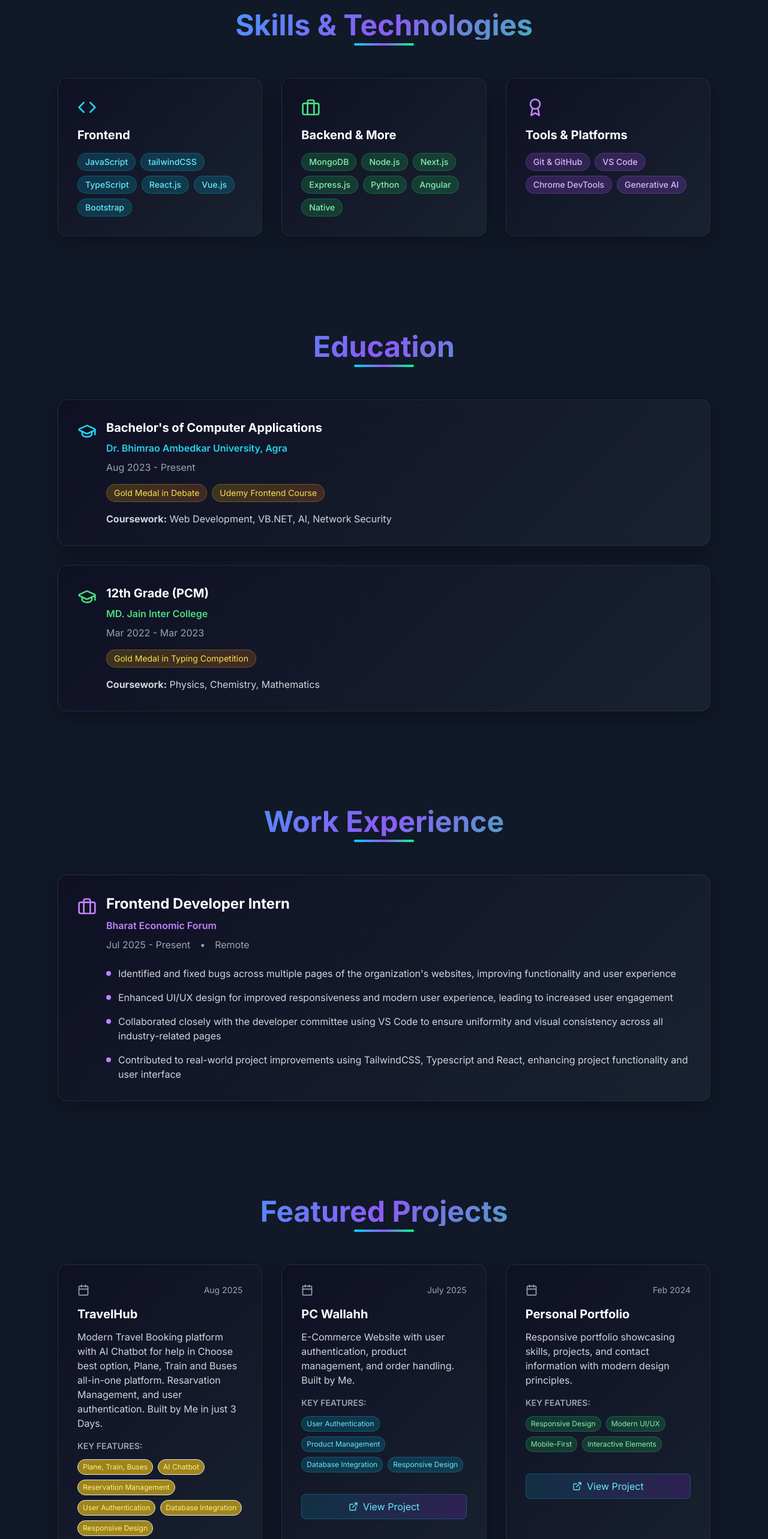
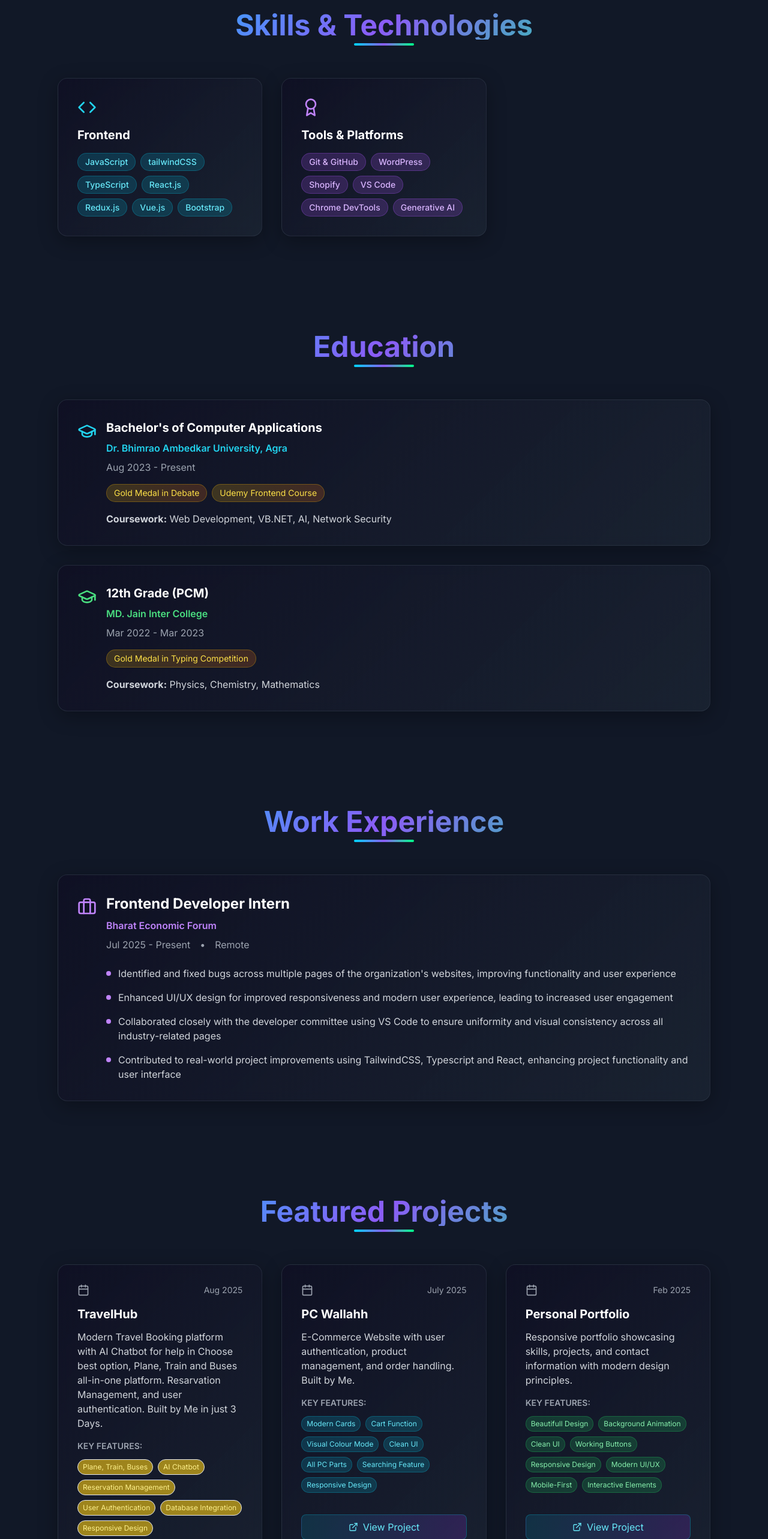
Before and after one commit to nishchhal6/Portfolio-Website, a React (Vite) app: page / in a window 1280 px wide. Shown: the part 1660-4226 px from the top of the page at 60% size. Built offline with nearby package versions, Linux system fonts and the light colour scheme.

Commit message:
Update App.tsx

```diff
--- a/src/App.tsx
+++ b/src/App.tsx
@@ -376,36 +376,13 @@ function App() {
                     "tailwindCSS",
                     "TypeScript",
                     "React.js",
+                    "Redux.js",
                     "Vue.js",
                     "Bootstrap",
                   ].map((skill) => (
                     <span
                       key={skill}
                       className="skill-tag bg-cyan-500/20 text-cyan-300 border-cyan-500/30"
-                    >
-                      {skill}
-                    </span>
-                  ))}
-                </div>
-              </div>
-              <div className="skill-card">
-                <Briefcase className="w-6 h-6 sm:w-8 sm:h-8 text-green-400 mb-3 sm:mb-4" />
-                <h3 className="text-lg sm:text-xl font-bold mb-3 sm:mb-4 text-white">
-                  Backend & More
-                </h3>
-                <div className="flex flex-wrap gap-2">
-                  {[
-                    "MongoDB",
-                    "Node.js",
-                    "Next.js",
-                    "Express.js",
-                    "Python",
-                    "Angular",
-                    "Native",
-                  ].map((skill) => (
-                    <span
-                      key={skill}
-                      className="skill-tag bg-green-500/20 text-green-300 border-green-500/30"
                     >
                       {skill}
                     </span>
@@ -420,6 +397,8 @@ function App() {
                 <div className="flex flex-wrap gap-2">
                   {[
                     "Git & GitHub",
+                    "WordPress",
+                    "Shopify",
                     "VS Code",
                     "Chrome DevTools",
                     "Generative AI",
@@ -597,26 +576,33 @@ function App() {
                     "E-Commerce Website with user authentication, product management, and order handling. Built by Me.",
                   color: "cyan",
                   features: [
-                    "User Authentication",
-                    "Product Management",
-                    "Database Integration",
+                    "Modern Cards",
+                    "Cart Function",
+                    "Visual Colour Mode",
+                    "Clean UI",
+                    "All PC Parts",
+                    "Searching Feature",
                     "Responsive Design",
                   ],
-                  link: "https://pcwallahh.netlify.app/", // yahan apne project ka actual link daal dijiye
+                  link: "https://pcwallahh.netlify.app/",
                 },
                 {
                   title: "Personal Portfolio",
-                  date: "Feb 2024",
+                  date: "Feb 2025",
                   description:
                     "Responsive portfolio showcasing skills, projects, and contact information with modern design principles.",
                   color: "green",
                   features: [
+                    "Beautifull Design",
+                    "Background Animation",
+                    "Clean UI",
+                    "Working Buttons",
                     "Responsive Design",
                     "Modern UI/UX",
                     "Mobile-First",
                     "Interactive Elements",
                   ],
-                  link: "https://example.com/portfolio",
+                  link: "https://portfolio-website-two-theta-51.vercel.app/",
                 },
                 {
                   title: "SkillDossier.io",
@@ -625,21 +611,25 @@ function App() {
                     "Skilldossier is a E-Learning Platform Modern Designed Website",
                   color: "purple",
                   features: [
-                    "Beautifull Design",
-                    "User Friendly UI",
+                    "Modern Dashboard",
+                    "Trainer Profile",
                     "Light/Dark Mode Functionality",
                     "Fully Responsive",
+                    "Modern UI/UX",
+                    "Mobile-First",
+                    "Interactive Elements",
                   ],
                   link: "https://skilldossiers.netlify.app/",
                 },
                 {
                   title: "FlipCard-Game",
-                  date: "Sep 2025",
+                  date: "July 2025",
                   description:
                     "Fully Functional Game with all Dificulty Level and Beautifull UI",
                   color: "blue",
                   features: [
                     "Clean UI",
+                    "Animation Background",
                     "Responsive For all Screens",
                     "Proper Fuctionality",
                     "React-Lucide Icons",
@@ -647,18 +637,19 @@ function App() {
                   link: "https://fliplycards.netlify.app/",
                 },
                 {
-                  title: "Digital Clock App",
-                  date: "Apr 2024",
+                  title: "AI-Contracts",
+                  date: "Sep 2025",
                   description:
-                    "Real-time digital clock with styled layout using JavaScript Date object and DOM manipulation.",
+                    "AI-Contracts is a Documents Collecting Website Where we can Store Our Documents, There is a AI Searching Feature for searching Related Document As per the input.",
                   color: "pink",
                   features: [
                     "Real-time Updates",
-                    "DOM Manipulation",
-                    "Styled Layout",
-                    "Date Object",
+                    "Modern Design",
+                    "Beautifull Transitions",
+                    "File Uploading",
+                    "Smooth UI",
                   ],
-                  link: "https://fliplycards.netlify.app/",
+                  link: "https://ai-contracts-beta.vercel.app/",
                 },
               ].map((project, index) => (
                 <div
```
